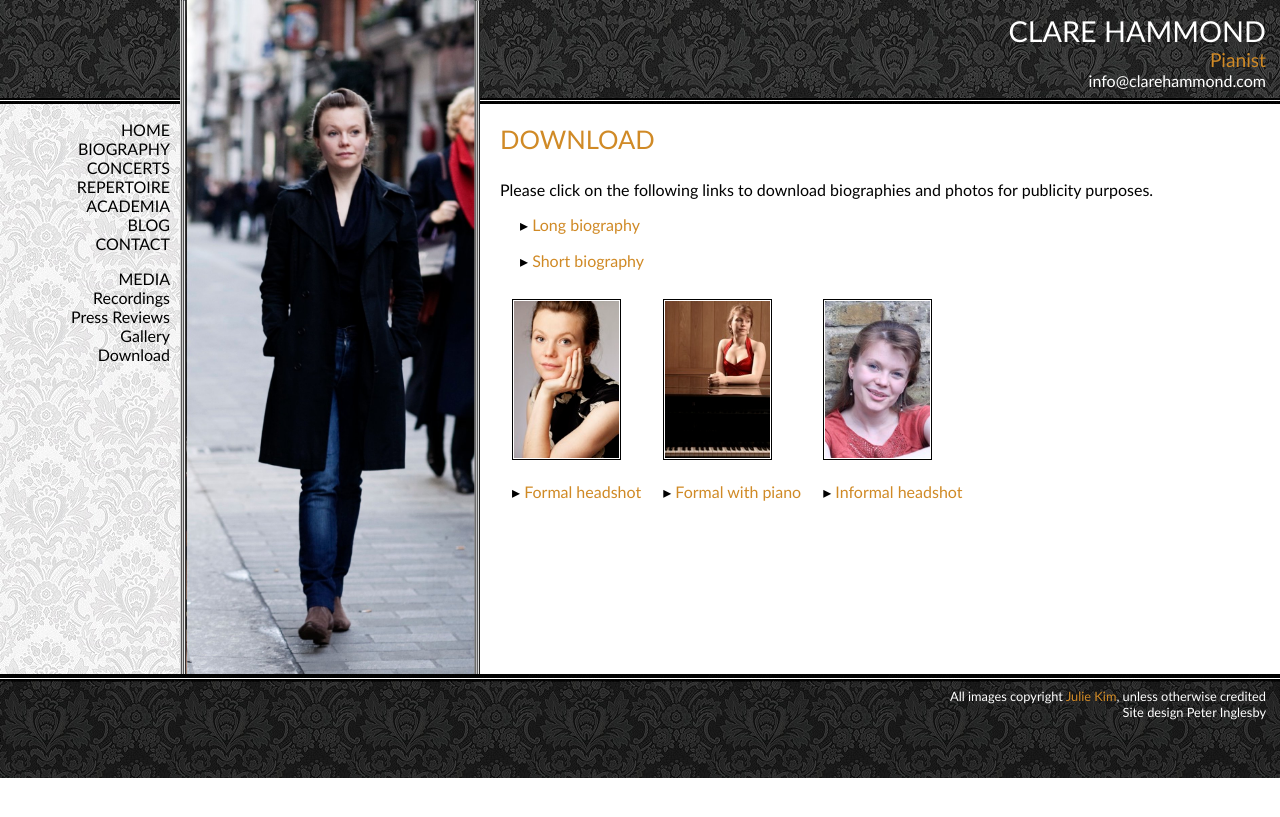
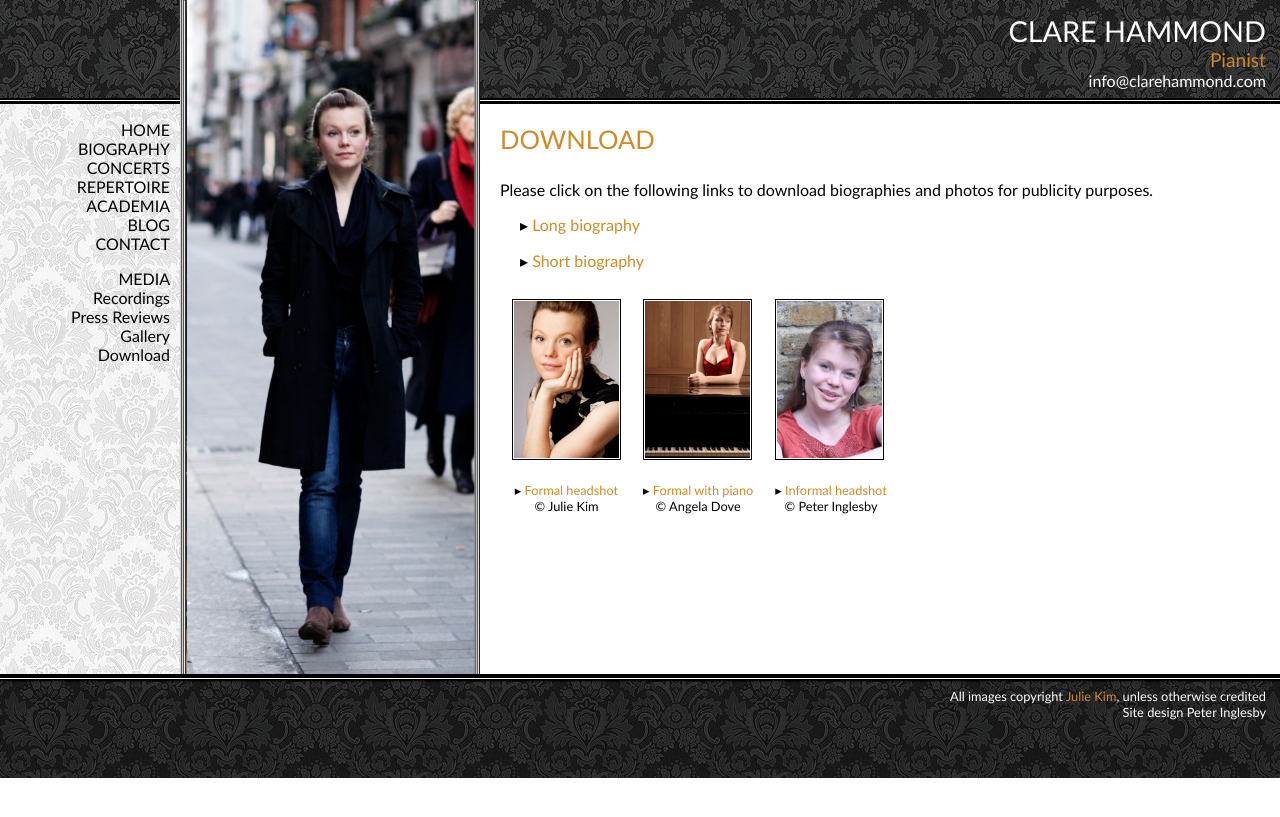
Before and after one commit to hammonc/clarehammond.com, a Jekyll site: the page built from download.html, in a window 1280 px wide. Shown: the top 817 px of the page. Built offline with Jekyll 4.4.1, drawn with Linux system fonts in a browser that asks for light colours.

Commit message:
added photo credits to download page

```diff
--- a/download.html
+++ b/download.html
@@ -17,8 +17,8 @@ image: download.jpg
     <td><a href="resources/informal-headshot.jpg" target="_blank"><img src="resources/informal-headshot-thumb.jpg" class="thumbnail" /></a></td>
   </tr>
   <tr>
-    <td>&#9656; <a href="resources/formal-headshot.jpg" target="_blank">Formal headshot</a></td>
-    <td>&#9656; <a href="resources/formal-with-piano.jpg" target="_blank">Formal with piano</a></td>
-    <td>&#9656; <a href="resources/informal-headshot.jpg" target="_blank">Informal headshot</a></td>
+    <td><h5>&#9656; <a href="resources/formal-headshot.jpg" target="_blank">Formal headshot</a><br> &#169; Julie Kim</h5></td>
+    <td><h5>&#9656; <a href="resources/formal-with-piano.jpg" target="_blank">Formal with piano</a><br> &#169; Angela Dove</h5></td>
+    <td><h5>&#9656; <a href="resources/informal-headshot.jpg" target="_blank">Informal headshot</a><br> &#169; Peter Inglesby</h5></td>
   </tr>
 </table>
--- a/resources/clare.css
+++ b/resources/clare.css
@@ -172,6 +172,11 @@ ul {
 
 h3 {
     font-size: 160%;
+}
+
+h5 {
+   text-align: center;
+   font-size: 80%;
 }
 
 .more {
```
